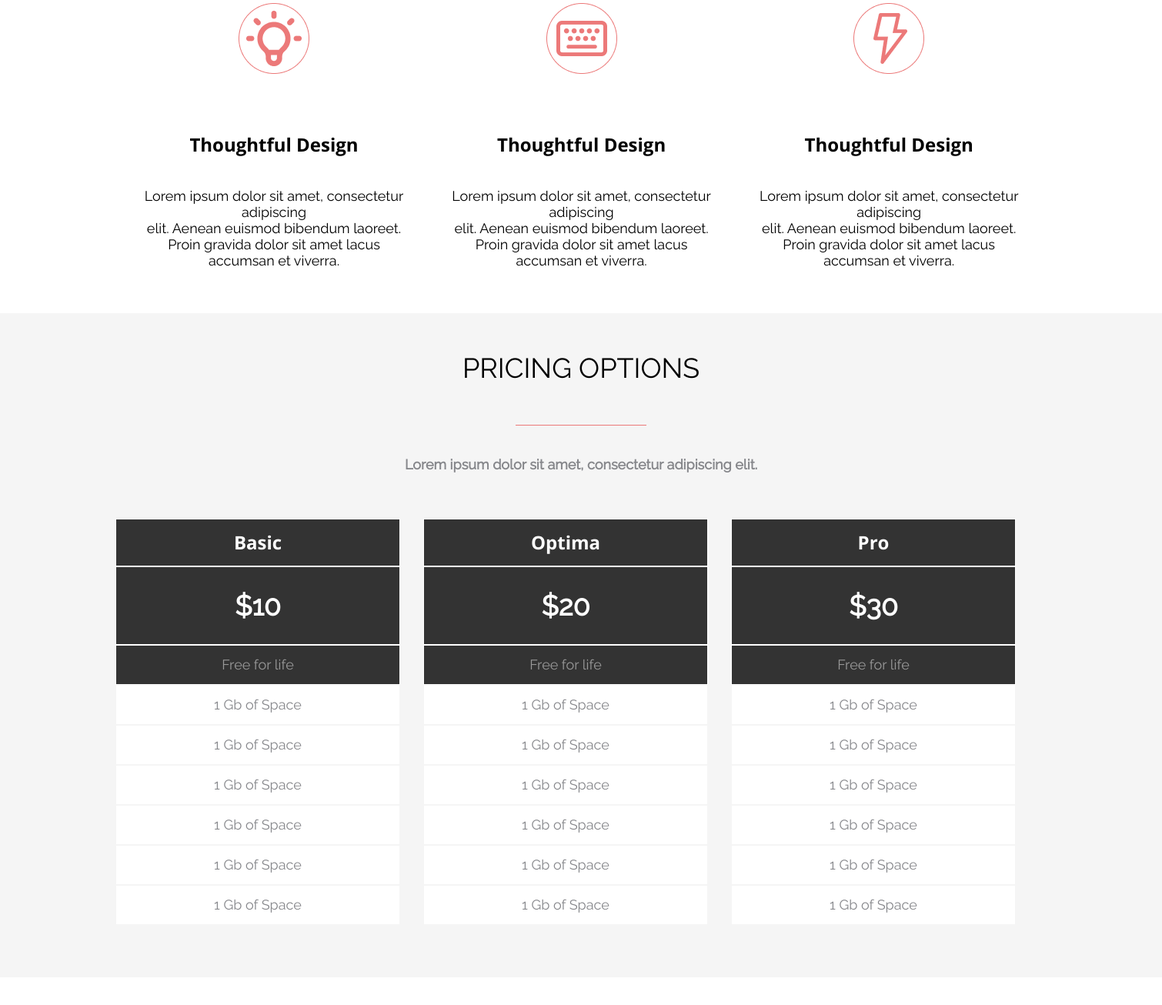
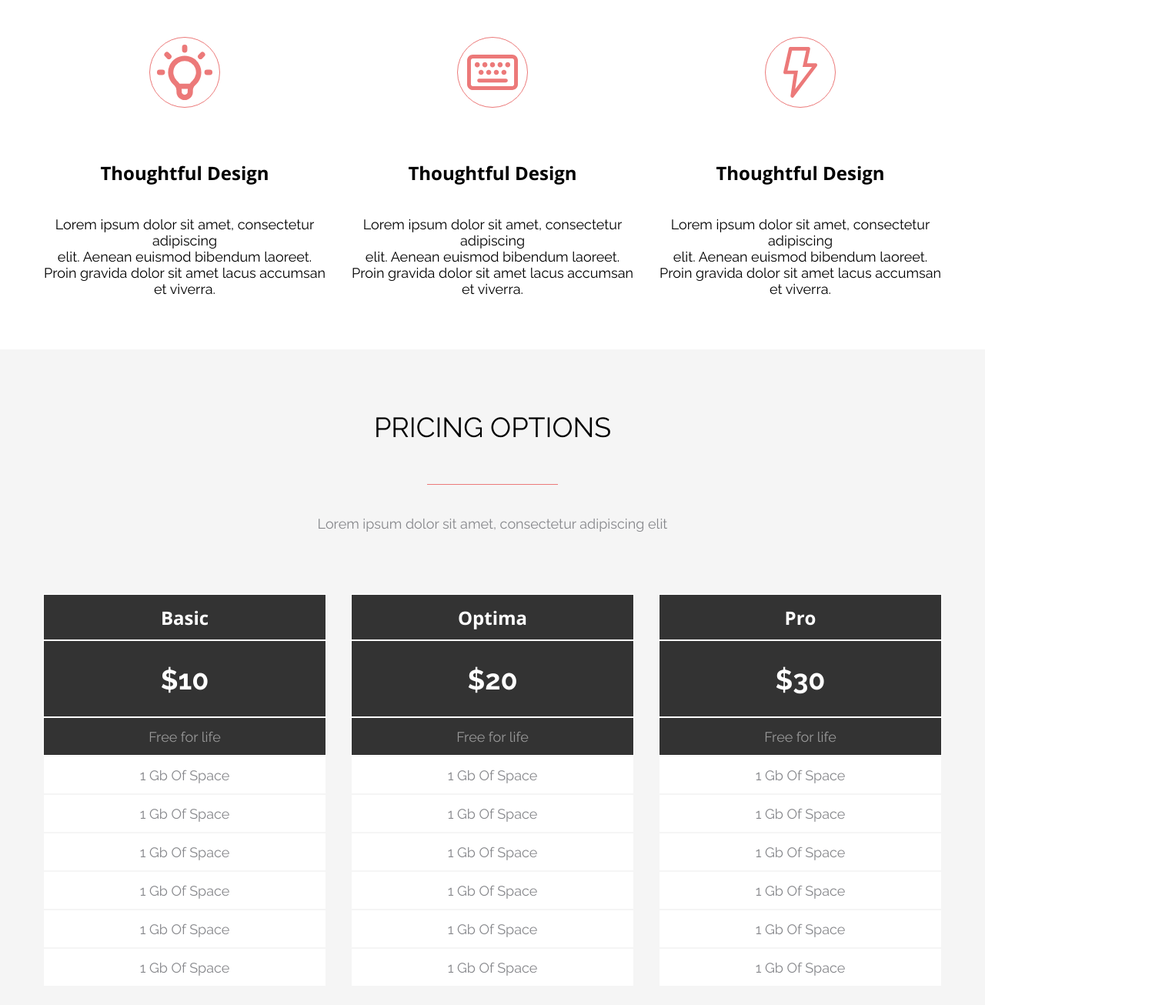
Before and after one commit to donets/Awesome, a plain HTML site: page index.html in a window 1280 px wide. Shown: the part 414-1720 px from the top of the page at 77% size, 1510 px wide, since content can reach past the window. Before the commit the page ends 1684 px from the top, so only its background shows below. Drawn offline with nearby package versions, Linux system fonts and the light colour scheme.

Commit message:
update markup

```diff
--- a/css/style.css
+++ b/css/style.css
@@ -1,54 +1,61 @@
 body {
-    font-family: 'Raleway' ;
+    font-family: 'Raleway', sans-serif;
     background-color: #fff;
     color: #000;
     font-size: 18px;
     margin: 0 auto;
-    width: 1510px;
 }
-.header {
-    background-color: #000;
-    background-color: rgb(0, 0, 0.);
-    width: 100%;
-}
-.container1 {
-    max-width: 1170px;
-    margin: auto;
-}
-.nav__menu {
+ul {
     margin: 0;
     padding: 0;
-    list-style-type: none;
-    display: flex;
+    list-style: none;
 }
-.nav {
-    display: flex;
-    align-items: center;
-    width: 100%;
-    height: 76px;
-    justify-content: space-between;
-}
-
-nav li a {
-    text-decoration: none;
-    color: #FFF;
-}
-.nav li:not(:first-child) {
-    margin-left: 60px;
+h2 {
+    font-size: 36px;
+    font-weight: 400;
+    text-transform: uppercase;
+    padding: 0 0 23px;
 }
 .container {
     max-width: 1170px;
-    margin: 0 auto;
+    margin: 20px auto;
+    text-align: center;
+}
+.b-header {
+    background-color: #000;
+    width: 100%;
+}
+.logo {
+    display: block;
+    height: 75px;
+}
+.logo img {
+    width: 100%;
+    height: 100%;
+}
+nav {
+    display: flex;
+    align-items: center;
+    height: 75px;
+    justify-content: space-between;
+}
+nav li a {
+    display: block;
+    height: 75px;
+    line-height: 75px;
+    font-family: 'Open Sans', sans-serif;
+    color: #fff;
+    font-size: 14px;
+    font-weight: 600;
+    text-decoration: none;
+    padding: 0 30px;
+}
+.nav__menu {
+    display: flex;
 }
 .block-awesome {
     display: flex;
     margin-top: 50px;
-}
-.title {
-    display: flex;
-    justify-content: center;
-    font-size: 36px;
-    align-items: center;
 }
 hr {
     width: 170px;
@@ -59,160 +66,105 @@ hr {
     margin-bottom: 40px;
 }
 .subtitle {
-    font-size: 18px;
     color: #86878B;
-    margin-bottom: 110px;
-}
-.excellence {
-    padding-right: 25px;
-    padding-left: 0;
-    display: inline-block;
-    list-style-type: none;
-}
-.advantages {
-    padding-right: 0;
-    /* padding-left: 26px; */
-    padding-left: 0;
-    display: inline-block;
-    list-style-type: none;
-}
-.icons {
-    margin-bottom: 39px;
-}
-.benefits {
-    padding-left: 25px;
-    padding-right: 0;
-    display: inline-block;
-    list-style-type: none;
-    margin-top: 0;
-    margin-bottom: 58px;
-}
-li {
-    display: flex;
-    justify-content: center;
+    margin-bottom: 70px;
 }
 .about {
     font-family: 'Open Sans';
     font-size: 24px;
     font-weight: 700;
-    text-align: center;
-    /* margin-top: 39px; */
-    /* margin-bottom: 8px; */
-}
-.description {
-    width: 370px;
-    text-align: center;
-    margin-top: 8px;
-    margin-bottom: 0;
 }
 .pricing__list {
-    width: 1170px;
-    margin-left: 171px;
-    margin-right: 169px;
+    margin: 30px -15px;
+    padding: 0;
+    list-style: none;
 }
-.description span {
+.pricing__list li {
+    display: inline-block;
+    vertical-align: top;
+    width: 370px;
+    margin: 0 15px;
+}
+.pricing__list li .icons {
+    position: relative;
     display: block;
+    margin: 40px auto 68px;
+    width: 92px;
+    height: 92px;
+    box-sizing: border-box;
+    border: 1px solid #EC7979;
+    border-radius: 50%;
 }
+.pricing__list li .icons img {
+    position: absolute;
+    top: 50%;
+    left: 50%;
+    transform: translate(-50%, -50%);
+}
+/* .pricing__list li .icons:before {
+    content: '';
+    height: 100%;
+    display: inline-block;
+    vertical-align: middle;
+} */
+/* .pricing__list li .icons img {
+    display: inline-block;
+    vertical-align: middle;
+} */
 .block-pricing {
     background-color: #F5F5F5;
-    padding-bottom: 50px;
+    padding: 50px 0;
 }
-.container2 {
-    font-family: 'Raleway';
-    font-weight: 400;
-    margin: 0 auto;
-    /* margin-top: 50px; */
-    max-width: 1170px;
+.price-outer {
+    margin: 0 -15px;
 }
-.title2 {
-    font-family: 'Raleway';
-    font-weight: 400;
-    text-transform: uppercase;
-    font-size: 36px;
-    display: flex;
-    justify-content: center;
-    align-items: center;
-    padding-top: 50px;
-    padding-bottom: 53px;
-    margin-top: 0;
-    margin-bottom: 0;
-}
-.subtitle2 {
-    font-size: 18px;
-    color: #86878B;
-    margin-top: 40px;
-    margin-bottom: 60px;
-    display: flex;
-    justify-content: center;
-}
-main .main {
-    background-color: #f5f5f5;
-}
-.container3 {
-    display: flex;
-    justify-content: space-between;
-    max-width: 1170px;
-    margin-left: 150px;
-    margin-right: 190px;
-    background-color: #F5F5F5;
-}
-.price {
-    text-align: center;
+.price-inner {
     display: inline-block;
     width: 370px;
+    margin: 10px 15px;
     transition: all 0.3s;
+    border: 1px solid #F5F5F5;
+    box-sizing: border-box;
 }
-.price:hover {
+.price-inner:hover {
     transform: translate(0, -20px);
     -webkit-transform: translate(0, -20px);
     -o-transform: translate(0, -20px);
     -moz-transform: translate(0, -20px);
     box-shadow: 0px 4px 10px rgba(51, 51, 51, 0.2);
 }
-.price-head {
-    background-color:#333333;
-    color: #FFF;
+.price-block {
+    box-sizing: border-box;
+    border: 1px solid #fff;
+    background-color:#333;
+    color: #fff;
 }
 .price-title {
+    margin: 0;
     font-family: 'Open Sans';
     font-weight: 700;
     font-size: 24px;
-    line-height: 33px;
     height: 60px;
-    display: flex;
-    justify-content: center;
-    align-items: center;
-    border: 1px solid #FFF;
+    line-height: 60px;
 }
 .price-count {
-    font-family: 'Raleway';
     font-weight: 700;
     font-size: 36px;
     height: 100px;
-    display: flex;
-    justify-content: center;
-    align-items: center;
-    border: 1px solid #FFF;
+    line-height: 100px;
 }
 .price-free {
-    font-family: 'Raleway';
-    font-weight: 400;
-    font-size: 18px;
     height: 50px;
-    display: flex;
-    justify-content: center;
-    align-items: center;
-    border: 1px solid #FFF;
+    line-height: 50px;
+    box-sizing: border-box;
     color: #FFFFFF80;
 }
-.list {
-    padding: 0;
-    margin-top: 0;
-}
-.price-list {
+.price-list li {
     height: 50px;
+    line-height: 50px;
     background-color: #FFF;
     color: #86878B;
+    text-transform: capitalize;
+    box-sizing: border-box;
     border: 1px solid #F5F5F5;
-    align-items: center;
 }
--- a/index.html
+++ b/index.html
@@ -8,16 +8,16 @@
     <link rel="stylesheet" href="./css/style.css">
     <link rel="preconnect" href="https://fonts.googleapis.com">
     <link rel="preconnect" href="https://fonts.gstatic.com" crossorigin>
-    <link href="https://fonts.googleapis.com/css2?family=Raleway&display=swap" rel="stylesheet">
+    <link href="https://fonts.googleapis.com/css2?family=Raleway:wght@400;700&display=swap" rel="stylesheet">
     <link rel="preconnect" href="https://fonts.googleapis.com">
     <link rel="preconnect" href="https://fonts.gstatic.com" crossorigin>
-    <link href="https://fonts.googleapis.com/css2?family=Open+Sans:wght@700&display=swap" rel="stylesheet">
+    <link href="https://fonts.googleapis.com/css2?family=Open+Sans:wght@600;700&display=swap" rel="stylesheet">
 </head>
 <body>
-    <header class="header">
-        <div class="container1">
-            <nav class="nav">
-                <a class="logo" href="#" target="blank"><img src="./image/logo.png" alt="логотип"></a>
+    <header class="b-header">
+        <div class="container">
+            <nav>
+                <h1><a class="logo" href="#" target="blank"><img src="./image/logo.svg" alt="logo"></a></h1>
                 <ul class="nav__menu">
                     <li>
                         <a href="#">Features</a>
@@ -41,86 +41,71 @@
     <main>
         <div class="block-awesome">
             <div class="container">
-                <h2 class="title">WHY THIS IS AWESOME</h2>
+                <h2>WHY THIS IS AWESOME</h2>
                 <hr>
                 <p class="subtitle">
                     Lorem ipsum dolor sit amet, consectetur adipiscing elit.
                 </p>
+                <ul class="pricing__list">
+                    <li>
+                        <i class="icons"><img src="./image/bulb.svg" alt="bulb"></i>
+                        <h5 class="about">Thoughtful Design</h5>
+                        <p class="description">Lorem ipsum dolor sit amet, consectetur adipiscing </br> elit. Aenean euismod bibendum laoreet. Proin gravida  dolor sit amet lacus accumsan et viverra.</p>
+                    </li><li>
+                        <i class="icons"><img src="./image/key.svg" alt="keyboard"></i>
+                        <h5 class="about">Thoughtful Design</h5>
+                        <p class="description">Lorem ipsum dolor sit amet, consectetur adipiscing </br> elit. Aenean euismod bibendum laoreet. Proin gravida  dolor sit amet lacus accumsan et viverra.</p>
+                    </li><li>
+                        <i class="icons"><img src="./image/thunder.svg" alt="thunder"></i>
+                        <h5 class="about">Thoughtful Design</h5>
+                        <p class="description">Lorem ipsum dolor sit amet, consectetur adipiscing </br> elit. Aenean euismod bibendum laoreet. Proin gravida  dolor sit amet lacus accumsan et viverra.</p>
+                    </li>
+                 </div>
             </div>
         </div>
-        <div class="pricing__list">
-            <ul class="excellence">
-                <li><i><img class="icons" src="./image/icon1.png" alt="bulb"></i></li>
-                <li><h4 class="about">Thoughtful Design</h4></li>
-                <li><p class="description">
-                    Lorem ipsum dolor sit amet, consectetur <span>adipiscing</span> elit. Aenean euismod bibendum laoreet.<span> Proin gravida  dolor sit amet lacus</span> accumsan et viverra.</p></li>
-            </ul>
-            <ul class="advantages">
-                <li><i><img class="icons" src="./image/icon2.png" alt="keyboard"></i></li>
-                <li><h4 class="about">Thoughtful Design</h4></li>
-                <li><p class="description">
-                    Lorem ipsum dolor sit amet, consectetur <span>adipiscing</span> elit. Aenean euismod bibendum laoreet.<span> Proin gravida  dolor sit amet lacus</span> accumsan et viverra.</p></li>
-            </ul>
-            <ul class="benefits">
-                <li><i><img class="icons" src="./image/icon3.png" alt="thunder"></i></li>
-                <li><h4 class="about">Thoughtful Design</h4></li>
-                <li><p class="description">
-                    Lorem ipsum dolor sit amet, consectetur <span>adipiscing</span> elit. Aenean euismod bibendum laoreet.<span> Proin gravida  dolor sit amet lacus</span> accumsan et viverra.</p></li>
-            </ul>
-         </div>
-    </main>
-    <main class="main">
-        <div class="block-pricing">
-            <div class="container2">
-                <h2 class="title2">pricing options</h2>
+         <div class="block-pricing">
+            <div class="container">
+                <h2>pricing options</h2>
                 <hr>
-                <h5 class="subtitle2">Lorem ipsum dolor sit amet, consectetur adipiscing elit.</h5>
-            </div>
-            <div class="container3">
-                <div class="price">
-                    <div class="price-head">
-                        <div class="price-title">Basic</div>
-                        <div class="price-count">$10</div>
-                        <div class="price-free">Free for life</div>
+                <p class="subtitle">Lorem ipsum dolor sit amet, consectetur adipiscing elit</p>
+                <div class="price-outer">
+                    <div class="price-inner">
+                        <h3 class="price-block price-title">Basic</h3>
+                        <div class="price-block price-count">$10</div>
+                        <div class="price-block price-free">Free for life</div>
+                        <ul class="price-list">
+                            <li>1 Gb of Space</li>
+                            <li>1 Gb of Space</li>
+                            <li>1 Gb of Space</li>
+                            <li>1 Gb of Space</li>
+                            <li>1 Gb of Space</li>
+                            <li>1 Gb of Space</li>
+                        </ul>
+                    </div><div class="price-inner">
+                        <h3 class="price-block price-title">Optima</h3>
+                        <div class="price-block price-count">$20</div>
+                        <div class="price-block price-free">Free for life</div>
+                        <ul class="price-list">
+                            <li>1 Gb of Space</li>
+                            <li>1 Gb of Space</li>
+                            <li>1 Gb of Space</li>
+                            <li>1 Gb of Space</li>
+                            <li>1 Gb of Space</li>
+                            <li>1 Gb of Space</li>
+                        </ul>
+                    </div><div class="price-inner">
+                        <h3 class="price-block price-title">Pro</h3>
+                        <div class="price-block price-count">$30</div>
+                        <div class="price-block price-free">Free for life</div>
+                        <ul class="price-list">
+                            <li>1 Gb of Space</li>
+                            <li>1 Gb of Space</li>
+                            <li>1 Gb of Space</li>
+                            <li>1 Gb of Space</li>
+                            <li>1 Gb of Space</li>
+                            <li>1 Gb of Space</li>
+                        </ul>
                     </div>
-                    <ul class="list">
-                        <li class="price-list">1 Gb of Space</li>
-                        <li class="price-list">1 Gb of Space</li>
-                        <li class="price-list">1 Gb of Space</li>
-                        <li class="price-list">1 Gb of Space</li>
-                        <li class="price-list">1 Gb of Space</li>
-                        <li class="price-list">1 Gb of Space</li>
-                    </ul>
-                </div>
-                <div class="price">
-                    <div class="price-head">
-                        <div class="price-title">Optima</div>
-                        <div class="price-count">$20</div>
-                        <div class="price-free">Free for life</div>
-                    </div>
-                    <ul class="list">
-                        <li class="price-list">1 Gb of Space</li>
-                        <li class="price-list">1 Gb of Space</li>
-                        <li class="price-list">1 Gb of Space</li>
-                        <li class="price-list">1 Gb of Space</li>
-                        <li class="price-list">1 Gb of Space</li>
-                        <li class="price-list">1 Gb of Space</li>
-                    </ul>
-                </div>
-                <div class="price">
-                    <div class="price-head">
-                        <div class="price-title">Pro</div>
-                        <div class="price-count">$30</div>
-                        <div class="price-free">Free for life</div>
-                    </div>
-                    <ul class="list">
-                        <li class="price-list">1 Gb of Space</li>
-                        <li class="price-list">1 Gb of Space</li>
-                        <li class="price-list">1 Gb of Space</li>
-                        <li class="price-list">1 Gb of Space</li>
-                        <li class="price-list">1 Gb of Space</li>
-                        <li class="price-list">1 Gb of Space</li>
-                    </ul>
                 </div>
             </div>
         </div>
```
Also changed, not shown: image/bulb.svg (added), image/icon1.png (deleted), image/icon2.png (deleted), image/icon3.png (deleted), image/key.svg (added), image/logo.svg (added), image/thunder.svg (added), 1 other file.
